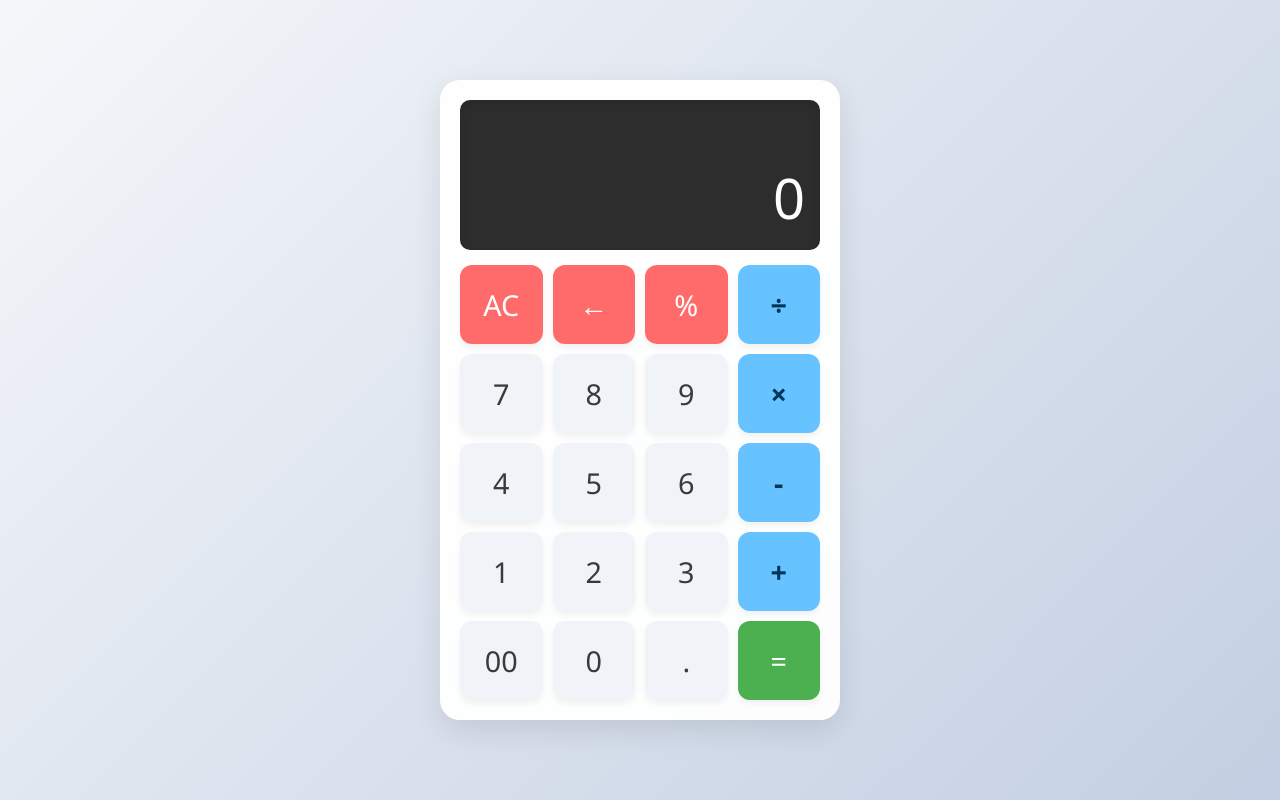
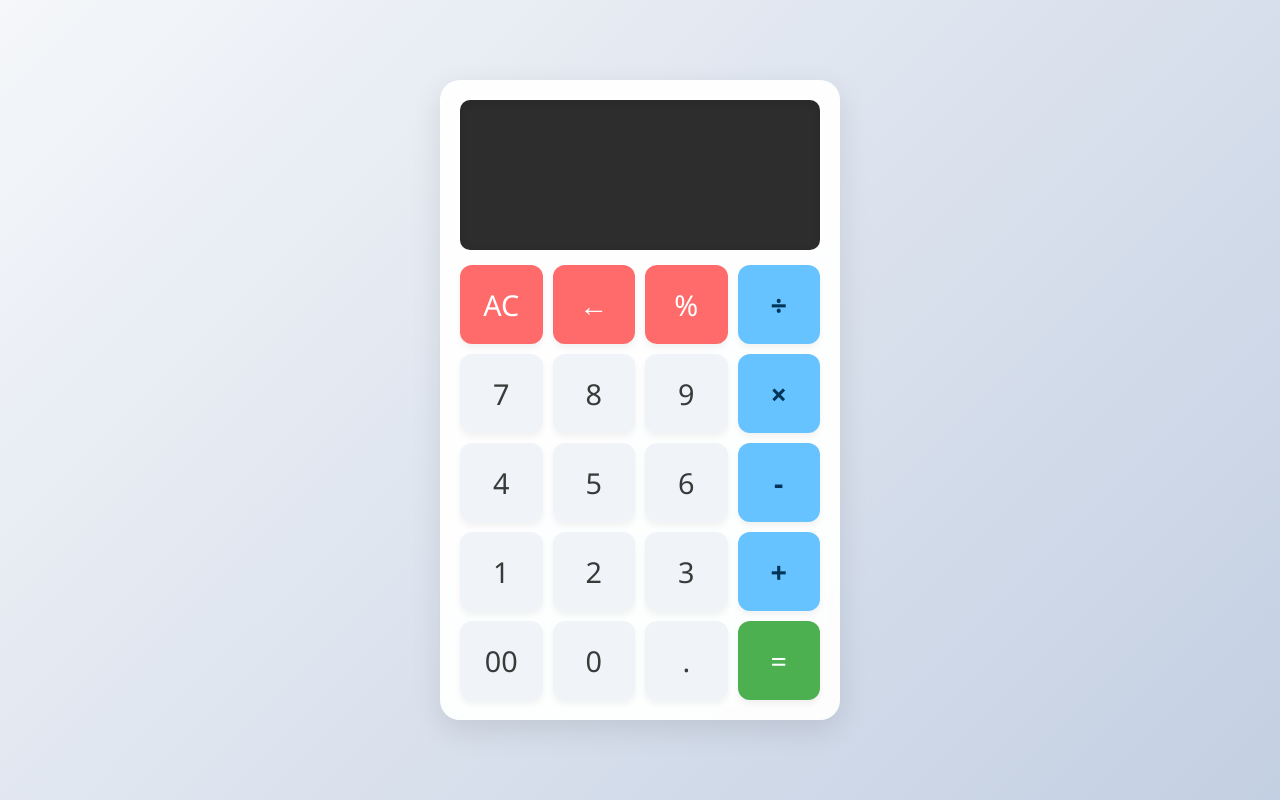
Before and after one commit to princesingh893/n.calculator.github.io, a plain HTML site: page index.html in a window 1280 px wide. Drawn offline with Linux system fonts and the light colour scheme.

Commit message:
add new index

```diff
--- a/index.html
+++ b/index.html
@@ -9,7 +9,7 @@
 <body>
     <div class="main-container">
         <div class="display-contain">
-            <div class="display">0</div>
+            <input type="text" class="display" disabled>
         </div>
         <div class="button-contain">
             <button class="button special">AC</button>
--- a/styles.css
+++ b/styles.css
@@ -43,6 +43,9 @@ body {
   align-items: flex-end;
   justify-content: flex-end;
   overflow: hidden;
+  text-align: right;
+  border: none;
+
 }
 
 .button-contain {
```
